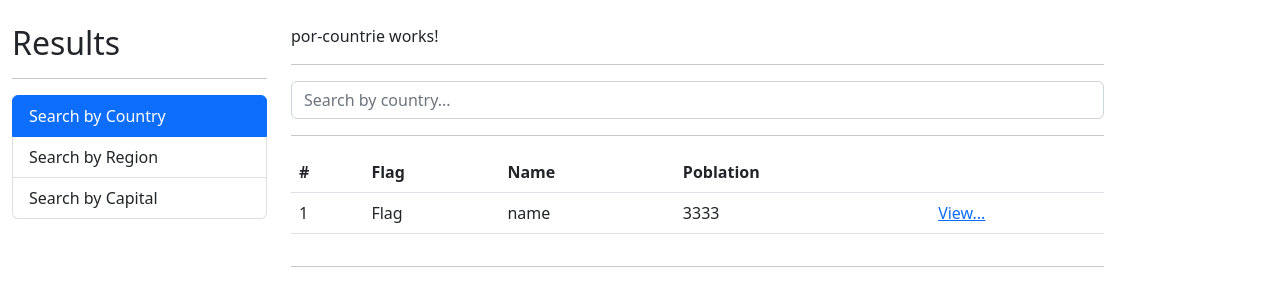
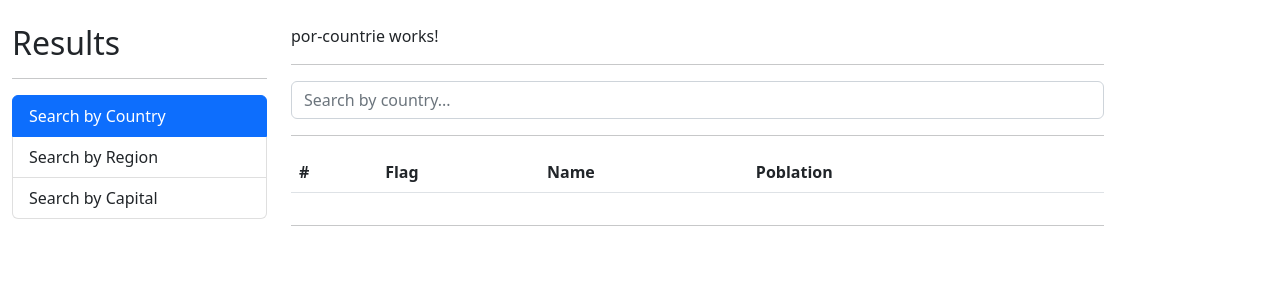
Before and after one commit to VittoAdesso/SPA_ApiCountries, an Angular app: page / in a window 1280 px wide. Shown: the top 306 px of the page. Built offline with nearby package versions, Linux system fonts and the light colour scheme.

Commit message:
Get info api

```diff
--- a/src/app/countrie/countrie.module.ts
+++ b/src/app/countrie/countrie.module.ts
@@ -6,6 +6,7 @@ import { PorCapitalComponent } from './pages/por-capital/por-capital.component';
 import { PorCountrieComponent } from './pages/por-countrie/por-countrie.component';
 import { PorRegionComponent } from './pages/por-region/por-region.component';
 import { SeeCountrieComponent } from './pages/see-countrie/see-countrie.component';
+import { RouterModule } from '@angular/router';
 
 
 
@@ -24,7 +25,8 @@ import { SeeCountrieComponent } from './pages/see-countrie/see-countrie.componen
   ],
   imports: [
     CommonModule,
-    FormsModule
+    FormsModule,
+    RouterModule
   ]
 })
 export class CountrieModule { }
--- a/src/app/countrie/pages/por-countrie/por-countrie.component.html
+++ b/src/app/countrie/pages/por-countrie/por-countrie.component.html
@@ -35,14 +35,16 @@
                     <th></th>
                 </tr>
             </thead>
-            <tbody>
+            <tbody *ngFor="let country of countrie; let i= index">
                 <tr>
-                    <td>1</td>
-                    <td>Flag</td>
-                    <td>name</td>
-                    <td>3333</td>
+                    <td> {{ i + 1 }}</td>
                     <td>
-                        <a href="/pais/cri">View...</a>
+                        <img [src]="country.flag" alt="{{country.name}}" class="small-flag">
+                    </td>
+                    <td>{{  country.name }}</td>
+                    <td> {{ country.population | number }}</td>
+                    <td>
+                        <a [routerLink]="['/pais/', country.alpha2Code]">View...</a>
                     </td>
                 </tr>
             </tbody>
--- a/src/app/countrie/pages/por-countrie/por-countrie.component.ts
+++ b/src/app/countrie/pages/por-countrie/por-countrie.component.ts
@@ -21,16 +21,15 @@ export class PorCountrieComponent implements OnInit {
 
     search(): void {
       this.haveError = false;
-      console.log(this.inputResult);
+      // console.log(this.inputResult);
       this.countrieService.countrieSearch( this.inputResult )
-        .subscribe( countriesResponse => {
-          console.log(countriesResponse);
-
-
-
+        .subscribe(
+          countriesResponse => {
+            this.countrie = countriesResponse;
 
         }, (err) => {
             this.haveError= true;
+            this.countrie = [];
         });
     }
 
```
